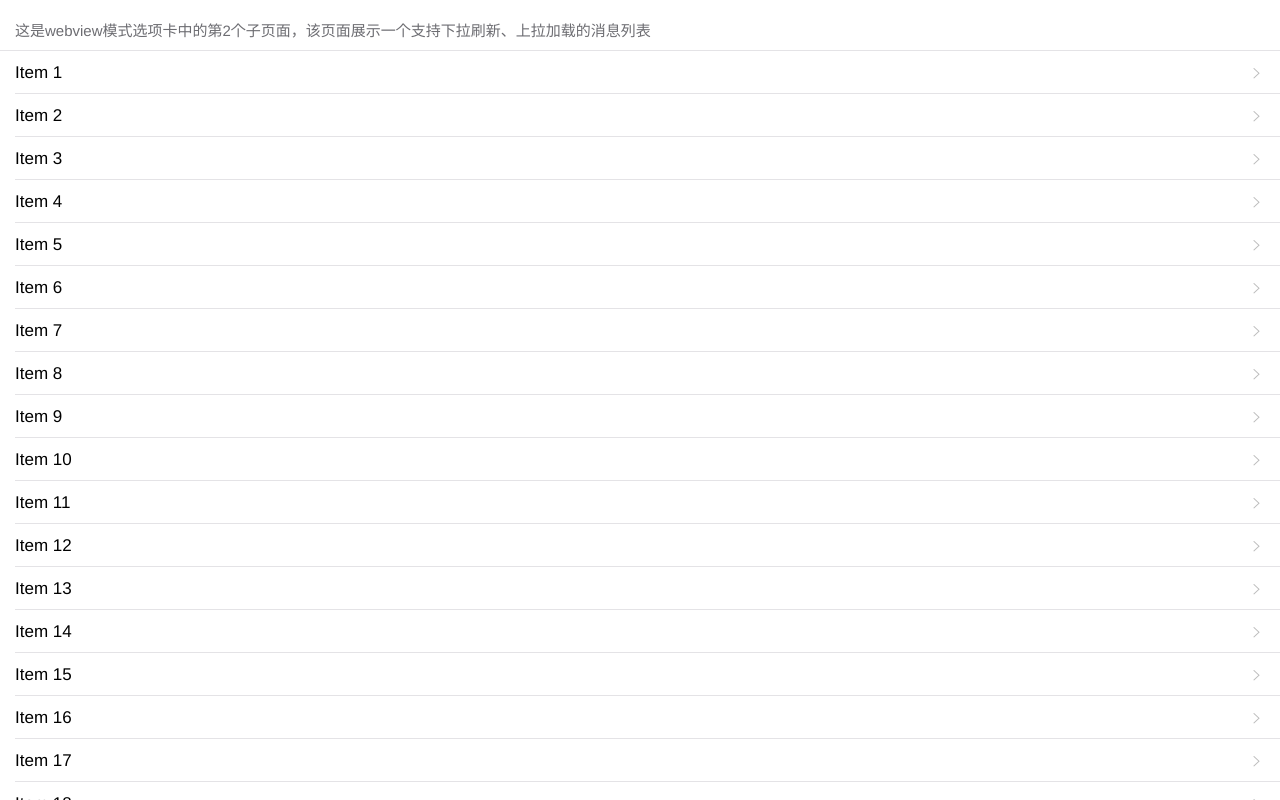
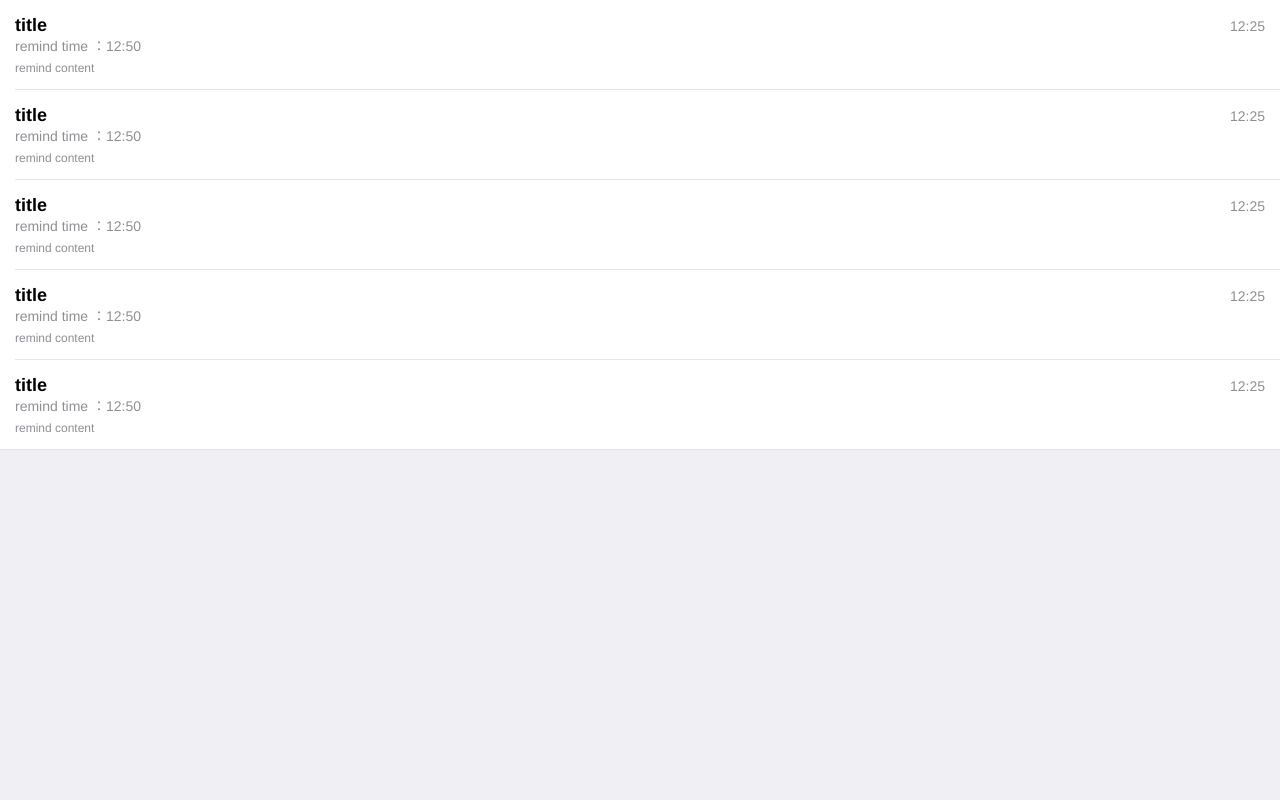
Before and after one commit to Sdnote/Sdnote.Mobile, a plain HTML site: page tab-webview-subpage-remind.html in a window 1280 px wide. Drawn offline with Linux system fonts and the light colour scheme.

Commit message:
update page design

```diff
--- a/tab-webview-subpage-remind.html
+++ b/tab-webview-subpage-remind.html
@@ -25,49 +25,69 @@
 	<body>
 		<div id="pullrefresh" class="mui-content mui-scroll-wrapper">
 			<div class="mui-scroll">
-				<div class="title">
+				<!--<div class="title">
 					这是webview模式选项卡中的第2个子页面，该页面展示一个支持下拉刷新、上拉加载的消息列表
+				</div>-->
+				<ul class="mui-table-view mui-table-view-striped mui-table-view-condensed">
+		        <li class="mui-table-view-cell">
+		            <div class="mui-table">
+		                <div class="mui-table-cell mui-col-xs-10">
+		                    <h4 class="mui-ellipsis">title</h4>
+		                    <h5>remind time ：<span>12:50</span></h5>
+		                    <p class="mui-h6 mui-ellipsis">remind content</p>
 		                </div>
-				<ul class="mui-table-view mui-table-view-chevron">
-					<li class="mui-table-view-cell"><a href="" class="mui-navigate-right">Item 1</a>
+		                <div class="mui-table-cell mui-col-xs-2 mui-text-right">
+		                    <span class="mui-h5">12:25</span>
+		                </div>
+		            </div>
 		        </li>
-					<li class="mui-table-view-cell"><a href="" class="mui-navigate-right">Item 2</a>
+		        <li class="mui-table-view-cell">
+		            <div class="mui-table">
+		                <div class="mui-table-cell mui-col-xs-10">
+		                    <h4 class="mui-ellipsis">title</h4>
+		                    <h5>remind time ：<span>12:50</span></h5>
+		                    <p class="mui-h6 mui-ellipsis">remind content</p>
+		                </div>
+		                <div class="mui-table-cell mui-col-xs-2 mui-text-right">
+		                    <span class="mui-h5">12:25</span>
+		                </div>
+		            </div>
 		        </li>
-					<li class="mui-table-view-cell"><a href="" class="mui-navigate-right">Item 3</a>
+		        <li class="mui-table-view-cell">
+		            <div class="mui-table">
+		                <div class="mui-table-cell mui-col-xs-10">
+		                    <h4 class="mui-ellipsis">title</h4>
+		                    <h5>remind time ：<span>12:50</span></h5>
+		                    <p class="mui-h6 mui-ellipsis">remind content</p>
+		                </div>
+		                <div class="mui-table-cell mui-col-xs-2 mui-text-right">
+		                    <span class="mui-h5">12:25</span>
+		                </div>
+		            </div>
 		        </li>
-					<li class="mui-table-view-cell"><a href="" class="mui-navigate-right">Item 4</a>
+		        <li class="mui-table-view-cell">
+		            <div class="mui-table">
+		                <div class="mui-table-cell mui-col-xs-10">
+		                    <h4 class="mui-ellipsis">title</h4>
+		                    <h5>remind time ：<span>12:50</span></h5>
+		                    <p class="mui-h6 mui-ellipsis">remind content</p>
+		                </div>
+		                <div class="mui-table-cell mui-col-xs-2 mui-text-right">
+		                    <span class="mui-h5">12:25</span>
+		                </div>
+		            </div>
 		        </li>
-					<li class="mui-table-view-cell"><a href="" class="mui-navigate-right">Item 5</a>
-					</li>
-					<li class="mui-table-view-cell"><a href="" class="mui-navigate-right">Item 6</a>
-					</li>
-					<li class="mui-table-view-cell"><a href="" class="mui-navigate-right">Item 7</a>
-					</li>
-					<li class="mui-table-view-cell"><a href="" class="mui-navigate-right">Item 8</a>
-					</li>
-					<li class="mui-table-view-cell"><a href="" class="mui-navigate-right">Item 9</a>
-					</li>
-					<li class="mui-table-view-cell"><a href="" class="mui-navigate-right">Item 10</a>
-					</li>
-					<li class="mui-table-view-cell"><a href="" class="mui-navigate-right">Item 11</a>
-					</li>
-					<li class="mui-table-view-cell"><a href="" class="mui-navigate-right">Item 12</a>
-					</li>
-					<li class="mui-table-view-cell"><a href="" class="mui-navigate-right">Item 13</a>
-					</li>
-					<li class="mui-table-view-cell"><a href="" class="mui-navigate-right">Item 14</a>
-					</li>
-					<li class="mui-table-view-cell"><a href="" class="mui-navigate-right">Item 15</a>
-					</li>
-					<li class="mui-table-view-cell"><a href="" class="mui-navigate-right">Item 16</a>
-					</li>
-					<li class="mui-table-view-cell"><a href="" class="mui-navigate-right">Item 17</a>
-					</li>
-					<li class="mui-table-view-cell"><a href="" class="mui-navigate-right">Item 18</a>
-					</li>
-					<li class="mui-table-view-cell"><a href="" class="mui-navigate-right">Item 19</a>
-					</li>
-					<li class="mui-table-view-cell"><a href="" class="mui-navigate-right">Item 20</a>
+		        <li class="mui-table-view-cell">
+		            <div class="mui-table">
+		                <div class="mui-table-cell mui-col-xs-10">
+		                    <h4 class="mui-ellipsis">title</h4>
+		                    <h5>remind time ：<span>12:50</span></h5>
+		                    <p class="mui-h6 mui-ellipsis">remind content</p>
+		                </div>
+		                <div class="mui-table-cell mui-col-xs-2 mui-text-right">
+		                    <span class="mui-h5">12:25</span>
+		                </div>
+		            </div>
 		        </li>
 		    </ul>
 			</div>
@@ -97,7 +117,7 @@
 					for (var i = cells.length, len = i + 3; i < len; i++) {
 						var li = document.createElement('li');
 						li.className = 'mui-table-view-cell';
-						li.innerHTML = '<a class="mui-navigate-right">Item ' + (i + 1) + '</a>';
+						li.innerHTML = '<div class="mui-table"><div class="mui-table-cell mui-col-xs-10"><h4 class="mui-ellipsis">title</h4><h5>remind time : 12:35</h5><p class="mui-h6 mui-ellipsis">remind content</p></div><div class="mui-table-cell mui-col-xs-2 mui-text-right"><span class="mui-h5">12:25</span></div></div>';
 						//下拉刷新，新纪录插到最前面；
 						table.insertBefore(li, table.firstChild);
 					}
@@ -116,7 +136,7 @@
 					for (var i = cells.length, len = i + 20; i < len; i++) {
 						var li = document.createElement('li');
 						li.className = 'mui-table-view-cell';
-						li.innerHTML = '<a class="mui-navigate-right">Item ' + (i + 1) + '</a>';
+						li.innerHTML = '<div class="mui-table"><div class="mui-table-cell mui-col-xs-10"><h4 class="mui-ellipsis">title</h4><h5>remind time : 12:35</h5><p class="mui-h6 mui-ellipsis">remind content</p></div><div class="mui-table-cell mui-col-xs-2 mui-text-right"><span class="mui-h5">12:25</span></div></div>';
 						table.appendChild(li);
 					}
 				}, 1000);
```
Also changed, not shown: list-triplex-row.html (+4 -4 lines), list-with-input.html (+3 -3 lines), tab-webview-subpage-note.html (+113 -16 lines). Lines whose indentation alone changed are shown as unchanged.
